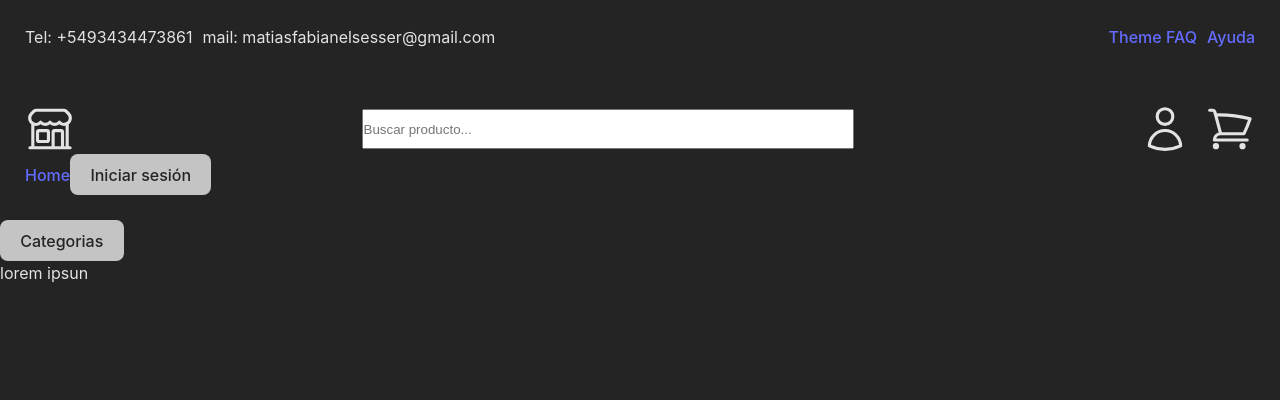
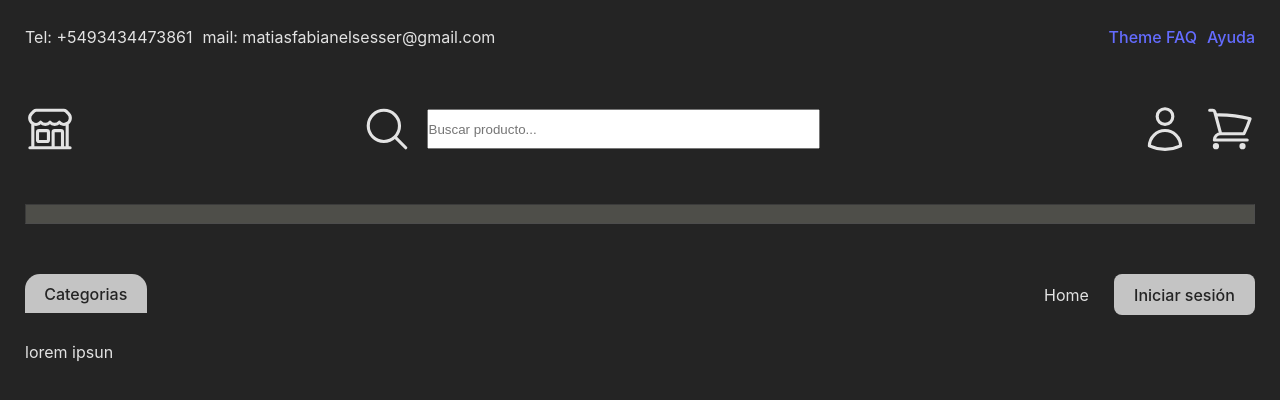
Before and after one commit to MatiasElsesser/pruebaTecnicaFrontend, a React (Vite) app: page / in a window 1280 px wide. Shown: the top 400 px of the page. Built offline with nearby package versions, Linux system fonts and the light colour scheme.

Commit message:
pending styles in main

```diff
--- a/src/components/Home.css
+++ b/src/components/Home.css
@@ -3,6 +3,7 @@
   padding: 0;
   box-sizing: border-box;
 }
+/* Header styles */
 .header {
   width: 100vw;
   height: auto;
@@ -26,15 +27,59 @@
 
 .header-search {
   width: 100%;
+  margin-bottom: 50px;
   display: flex;
   justify-content: space-between;
   align-items: center;
 }
+.search-container {
+  width: 40%;
+  display: flex;
+  align-items: center;
+  gap: 15px ;
+}
 .search-bar {
-  width: 40%;
+  width: 80%;
   height: 40px;
 }
 .header-search-user {
   display: flex;
   gap: 15px ;
 }
+
+hr {
+  margin-bottom: 50px;
+  height: 20px;
+  background-color: beige;
+  opacity: .2;
+}
+.header-login {
+  position: relative;
+  width: 100%;
+  display: flex;
+  justify-content: flex-end;
+}
+.header-login-btn {
+  display: flex;
+  justify-content: flex-end;
+  align-items: center;
+  gap: 25px;
+}
+.header-login-nav {
+  position: fixed;
+  left: 25px;
+  text-align: center;
+}
+.navBar-btn {
+  border-radius: 15px 15px 0 0;
+  border: none;
+  width: 100%;
+}
+/* final Header styles */
+
+/* Main styles */
+
+main {
+  width: 100%;
+  padding: 0 25px;
+}
--- a/src/components/Home.jsx
+++ b/src/components/Home.jsx
@@ -1,6 +1,6 @@
 import { useContext, useState } from 'react'
 import { ProfileContext } from '../hooks/useProfileReducer'
-import { UserIcon, ShopCart, ShopIcon } from '../icons/icons'
+import { UserIcon, ShopCart, ShopIcon, SearchIcon } from '../icons/icons'
 import { UserImageLabel } from './UserImageLabel'
 import { Navbar } from './Navbar'
 import { SelectProfile } from './SelectProfile'
@@ -39,7 +39,10 @@ export const Home = () => {
 
         <section className='header-search'>
           <ShopIcon className='icon' />
-          <input className='search-bar' type='text' placeholder='Buscar producto...' />
+          <div className='search-container'>
+            <SearchIcon />
+            <input className='search-bar' type='text' placeholder='Buscar producto...' />
+          </div>
           <div className='header-search-user'>
             {
               (isAuthenticated)
@@ -51,23 +54,25 @@ export const Home = () => {
           </div>
         </section>
 
+        <hr />
+
         <section className='header-login'>
-          <a href='#'>Home</a>
-          {(isAuthenticated)
-            ? <button onClick={() => logout()}> Cerrar sesión</button>
-            : <button onClick={handleClickLoadingLogin}>Iniciar sesión</button>}
+          <div className='header-login-nav'>
+            <button className='navBar-btn' onClick={handleClickMenu}> Categorias </button>
+            <nav>
+              {showBar && <Navbar />}
+            </nav>
+          </div>
+          <div className='header-login-btn'>
+            <p href='#'>{isAuthenticated ? 'Bienvenido ' + user.name : 'Home'}</p>
+            {(isAuthenticated)
+              ? <button onClick={() => logout()}> Cerrar sesión</button>
+              : <button onClick={handleClickLoadingLogin}>Iniciar sesión</button>}
+          </div>
         </section>
       </header>
 
       <main>
-        <nav>
-          <ul>
-            <li>
-              <button onClick={handleClickMenu}> Categorias </button>
-              {showBar && <Navbar />}
-            </li>
-          </ul>
-        </nav>
         <aside>
           <p>lorem ipsun</p>
         </aside>
--- /dev/null
+++ b/src/components/Navbar.css
@@ -0,0 +1,12 @@
+ul {
+  border-radius: 0 0 15px 15px;
+  background-color: beige;
+  opacity: .8;
+}
+li {
+  list-style: none;
+  background-color: transparent;
+}
+li a {
+  color: #242424;
+}
--- a/src/components/Navbar.jsx
+++ b/src/components/Navbar.jsx
@@ -1,11 +1,12 @@
 import { useContext } from 'react'
 import { ProfileContext } from '../hooks/useProfileReducer'
+import './Navbar.css'
 
 export const Navbar = () => {
   const { state } = useContext(ProfileContext)
 
   return (
-    <>
+    <ul>
       {state.perfil.map((item, index) => {
         return (
           <li key={index}>
@@ -13,6 +14,6 @@ export const Navbar = () => {
           </li>
         )
       })}
-    </>
+    </ul>
   )
 }
--- a/src/icons/icons.jsx
+++ b/src/icons/icons.jsx
@@ -26,3 +26,12 @@ export const ShopIcon = () => {
 
   )
 }
+
+export const SearchIcon = () => {
+  return (
+    <svg width='50' height='50' xmlns='http://www.w3.org/2000/svg' fill='none' viewBox='0 0 24 24' strokeWidth={1.5} stroke='currentColor' className='w-6 h-6'>
+      <path strokeLinecap='round' strokeLinejoin='round' d='M21 21l-5.197-5.197m0 0A7.5 7.5 0 105.196 5.196a7.5 7.5 0 0010.607 10.607z' />
+    </svg>
+
+  )
+}
```
